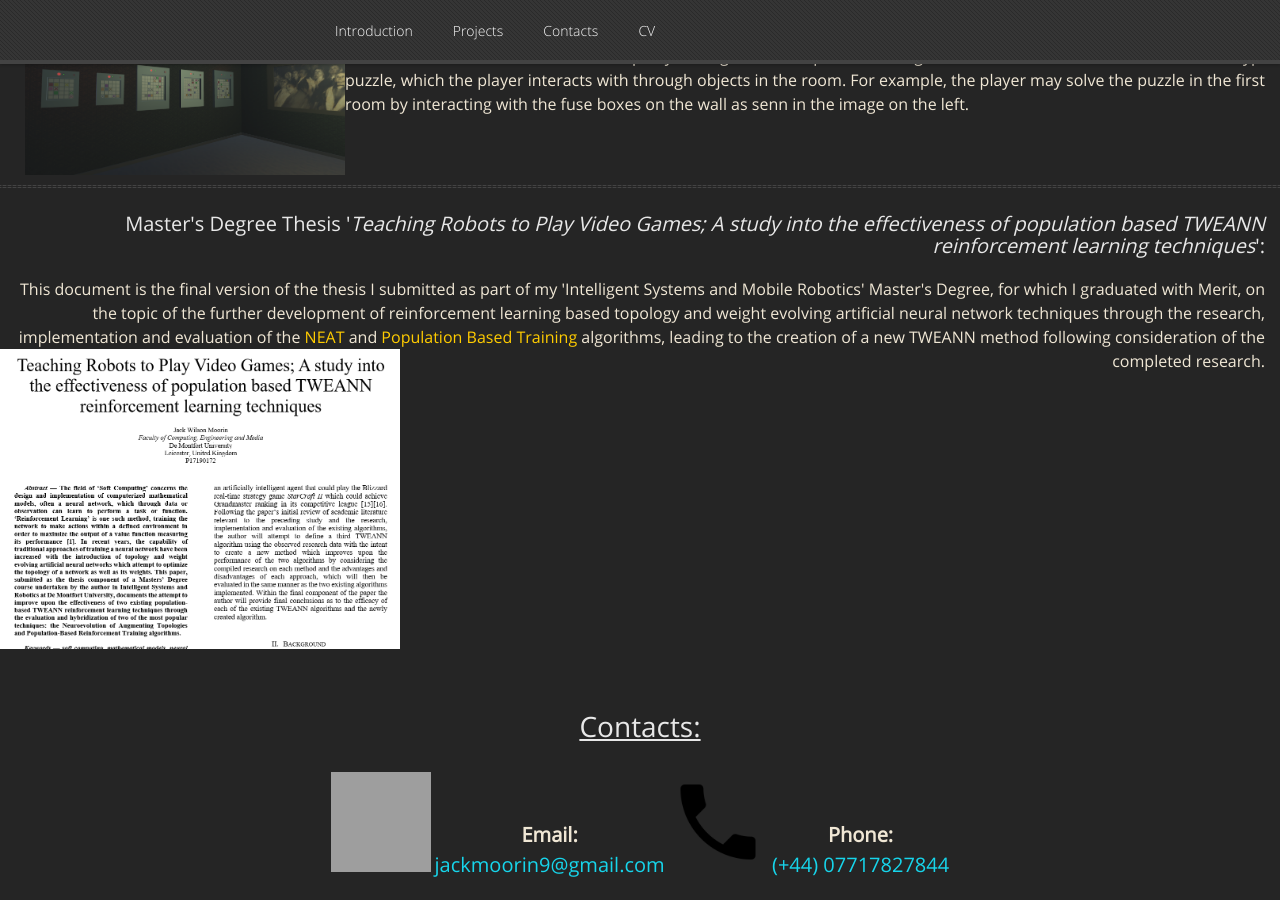
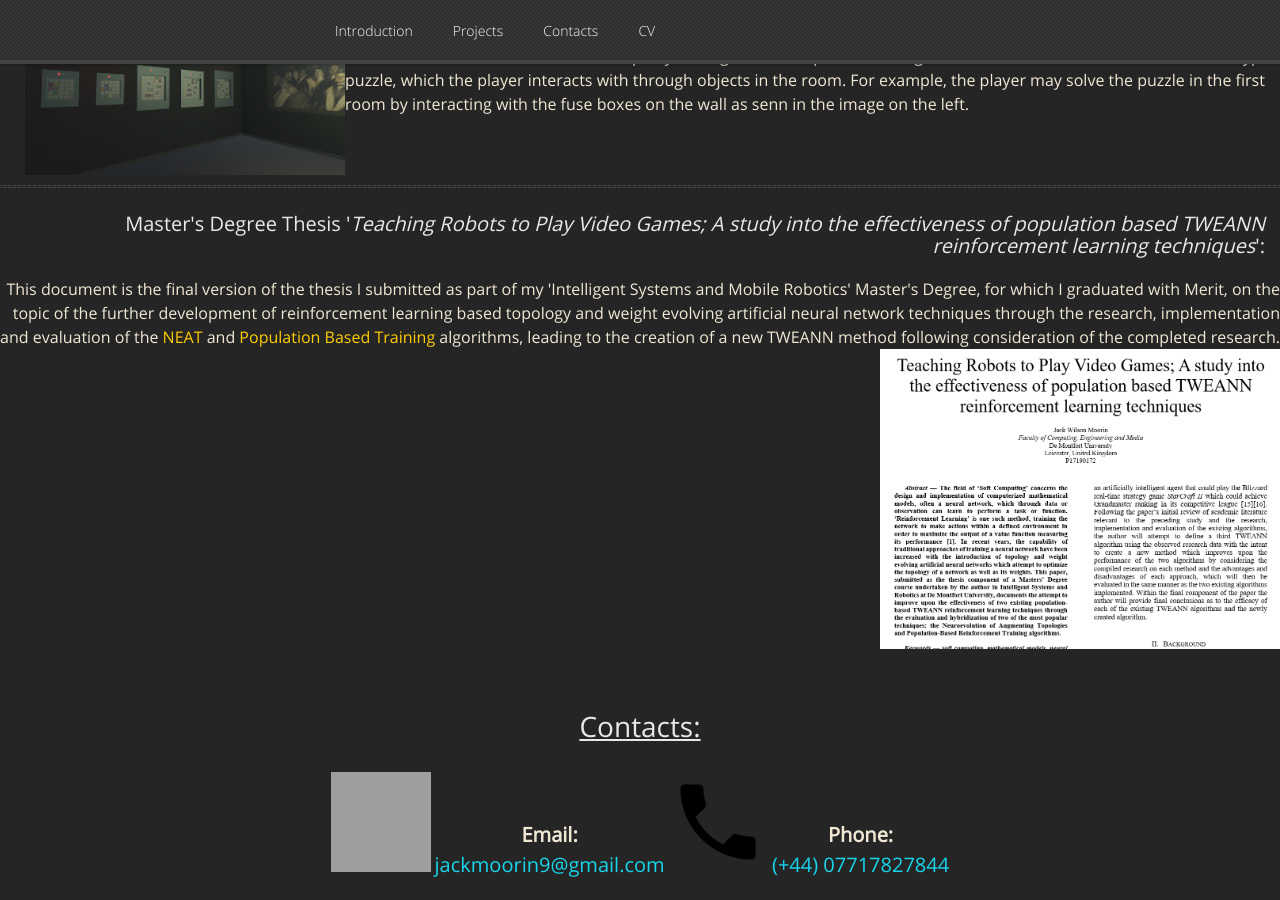
Before and after one commit to GamesProgrammingGrad2021/GamesProgrammingGrad2021.github.io, a Jekyll site: the page built from index.md, in a window 1280 px wide and 900 px high, scrolled down 1237 px. Built offline with Jekyll 4.4.1, drawn with Linux system fonts in a browser that asks for light colours; nearby versions of some CDN libraries; our own code applies the rules of GitHub Pages for plain Markdown files; grey boxes are pictures that could not be loaded.

Commit message:
Update default.html

```diff
--- a/_layouts/default.html
+++ b/_layouts/default.html
@@ -136,14 +136,14 @@
 			<hr>
 			<h2 style="padding-top:5px; padding-right: 15px; padding-bottom: 10px; text-align: right; font-size: 20px;">Master's Degree Thesis '<i>Teaching Robots to Play Video Games; A study into the effectiveness of population based TWEANN reinforcement learning techniques</i>':</h2>
 			<div style="display: flex; align-items: center; width: 100%; margin-bottom: 10px; padding-right: 15px;">
-				<div style="padding-right: 15px; font-size: 16px; text-align: right; display: block;">
+				<div style="padding-right: 0px; font-size: 16px; text-align: right; display: block;">
 				This document is the final version of the thesis I submitted as part of my 'Intelligent Systems and Mobile Robotics' Master's Degree,
 				for which I graduated with Merit, on the topic of the further development of reinforcement learning based topology and weight evolving
 				artificial neural network techniques through the research, implementation and evaluation of the
 				<a href="https://en.wikipedia.org/wiki/Neuroevolution_of_augmenting_topologies">NEAT</a> and
 				<a href="https://deepmind.com/blog/article/population-based-training-neural-networks">Population Based Training</a> algorithms,
 				leading to the creation of a new TWEANN method following consideration of the completed research.
-				<a href="TRTPVG A Study into Population Based TWEANN Reinforcement Learning Techniques.docx"><img src="Thesis_Thumbnail.png" alt="Thesis_Thumbnail" style="height: 300px; width: 400px; vertical-align: middle; float: left;"></a>
+				<a href="TRTPVG A Study into Population Based TWEANN Reinforcement Learning Techniques.docx"><img src="Thesis_Thumbnail.png" alt="Thesis_Thumbnail" style="height: 300px; width: 400px; vertical-align: middle; float: right;"></a>
 				</div>
 			</div>
 		</div>
```
